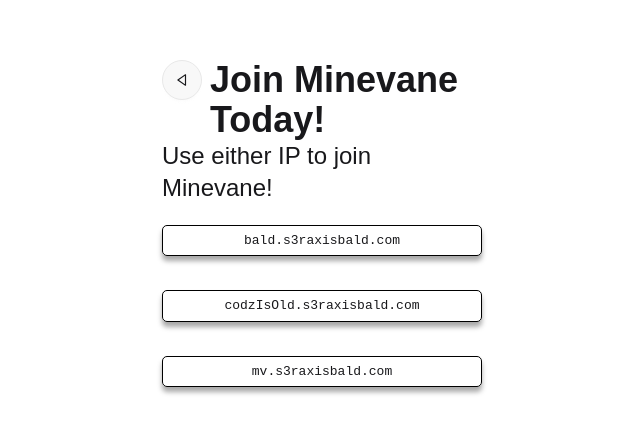
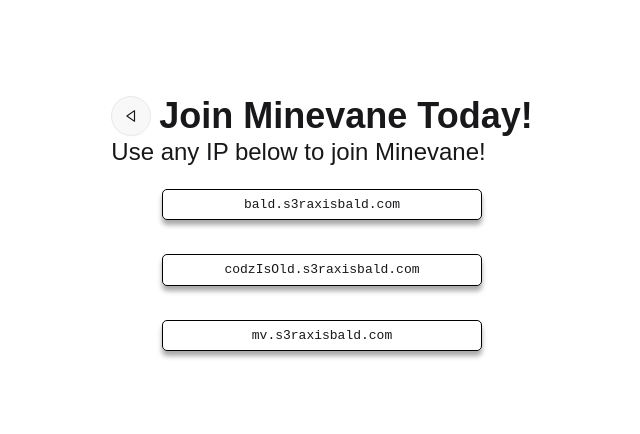
Before and after one commit to MM4096/s3rax-is-bald, a Next.js app: page /join in a window 1280 px wide. Shown: the part 174-608 px from the top of the page, without its empty margins (318-958 px from the left). Built offline with nearby package versions, Linux system fonts and the light colour scheme.

Commit message:
menu changes

```diff
--- a/app/components/fadeIn.tsx
+++ b/app/components/fadeIn.tsx
@@ -6,6 +6,7 @@ export function FadeIn({children, fadeTime, timeBetweenFades}: {
 	children: ReactNode,
 	fadeTime: number,
 	timeBetweenFades: number,
+	className?: string;
 }) {
 	const [visibleChildren, setVisibleChildren] = useState<ReactNode[]>([]);
 
--- a/app/globals.css
+++ b/app/globals.css
@@ -32,14 +32,15 @@ h3 {
 	align-items: center;
 	justify-content: center;
 
-	background-color: #60a84b;
+	/*background-color: #60a84b;*/
+	box-shadow: 0 5px 5px lightgray;
 	@apply rounded-full;
 
 	gap: 7px;
 	padding: 5px 7px 5px 10px;
 
 	border: 1px solid black;
-	transition: background-color 0.2s ease-in-out;
+	transition: background-color 0.2s ease-in-out, border 0.2s ease-in-out;
 
 	span {
 		flex-grow: 1;
@@ -58,7 +59,12 @@ h3 {
 
 .btn-special:hover {
 	cursor: pointer;
-	background-color: #00a700;
+	background-color: #badfae;
+	svg {
+		border: 1px solid black !important;
+	}
+	/*background-color: #00a700;*/
+
 }
 
 .join-ip {
--- a/app/join/page.tsx
+++ b/app/join/page.tsx
@@ -3,15 +3,14 @@ import {BackButton} from "@/app/components/backButton";
 
 export default function JoinPage() {
 	return (<>
-		<div className="w-1/4">
+		<div className="min-w-1/4">
 			<div className="flex flex-row gap-2">
 				<BackButton/>
 				<h1>Join Minevane Today!</h1>
 			</div>
-			<h2>Use either IP to join Minevane!</h2>
+			<h2>Use any IP below to join Minevane!</h2>
 		</div>
 		<div className="mb-4"/>
-
 		<div className="flex flex-col items-center justify-center w-1/4">
 			<JoinIp ip="bald.s3raxisbald.com"/>
 			<br/>
--- a/app/s3rax-the-bald/page.tsx
+++ b/app/s3rax-the-bald/page.tsx
@@ -34,6 +34,11 @@ He’s got more shine than brains instead.`
 				  className="text-left w-full"/>
 	})
 
+	let longestLine: string = "";
+	POEM.split("\n").forEach(line => {
+		if (line.length > longestLine.length) longestLine = line;
+	})
+
 	return (<div className="w-max h-full pt-5">
 		<FadeIn fadeTime={2000} timeBetweenFades={300}>
 			<div>
@@ -50,7 +55,7 @@ He’s got more shine than brains instead.`
 		</FadeIn>
 
 		<pre className="opacity-0 h-0 max-h-0">
-			{POEM}
+			{longestLine}
 		</pre>
 	</div>)
 }
```
